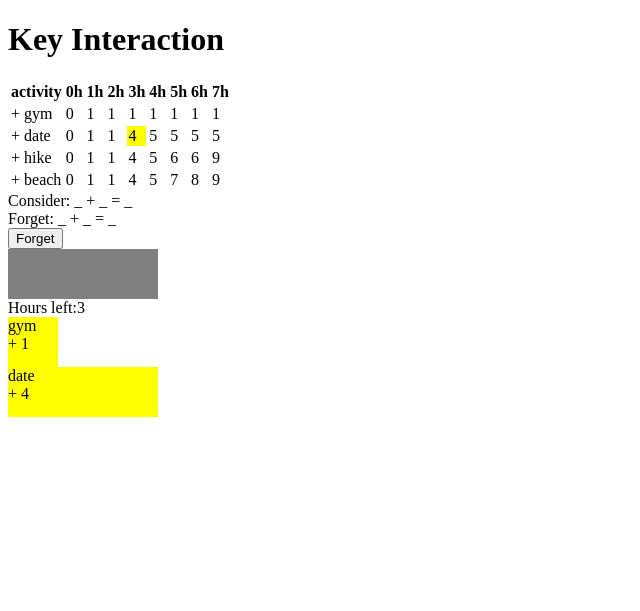
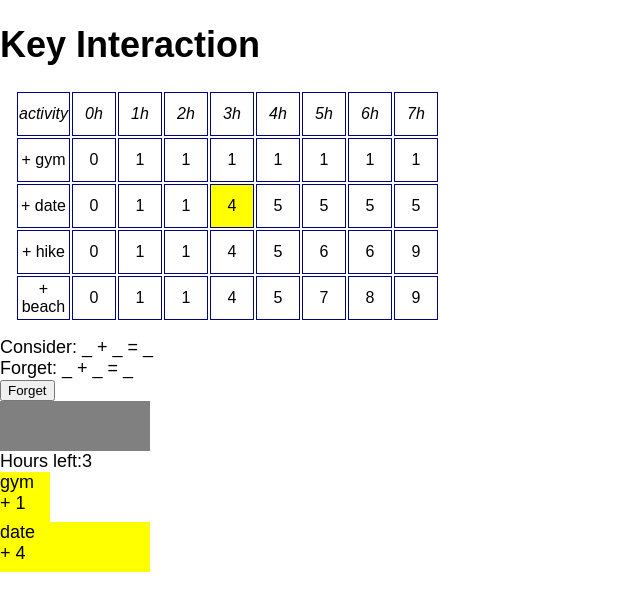
Before and after one commit to austinchambers/dynamic-programming-fun, a PHP site: page /interactions/key-interaction.html in a window 1280 px wide. Shown: the top 611 px of the page, without its empty margins (0-640 px from the left). Run offline with PHP 8.4, Linux system fonts and the light colour scheme.

Commit message:
Fixing the cell width and height for the grid.

```diff
--- a/interactions/key-interaction.css
+++ b/interactions/key-interaction.css
@@ -1,10 +1,50 @@
+body{
+  margin:0;
+
+  font-size: 18px;
+  font-weight: 100;
+  font-family: sans-serif;
+  background-color: white;
+}
+
+th {
+  font-weight: normal;
+  font-style: italic;
+  font-size: 16px;
+  border: 1px solid navy;
+  height: 40px;
+  padding: 1px;
+  text-align: center;
+  margin: auto;
+}
+
+/* table cells */
+td {
+  font-size: 16px;
+  border: 1px solid navy;
+  height: 40px;
+  width: 40px;
+  padding: 1px;
+}
+
+.box {
+  background-color: #c9daf8;
+}
+
 #grid {
-	background-color: white;
+  background-color: white;
+  border-collapse: collapse;
+  margin: 15px;
+  font-size: 20pt;
+  text-align: center;
+  display: table;
+  border-collapse: separate;
+  border-spacing: 2px;
+  border-color: grey;
 }
 
 #schedule {
 	background-color: grey;
-/*	padding: 5px;*/
 }
 
 .activity {
@@ -14,8 +54,6 @@
 .highlight {
 	background-color: yellow;
 }
-
-/*Interact JS*/
 
 .drop-target {
   background-color: #29e;
```
